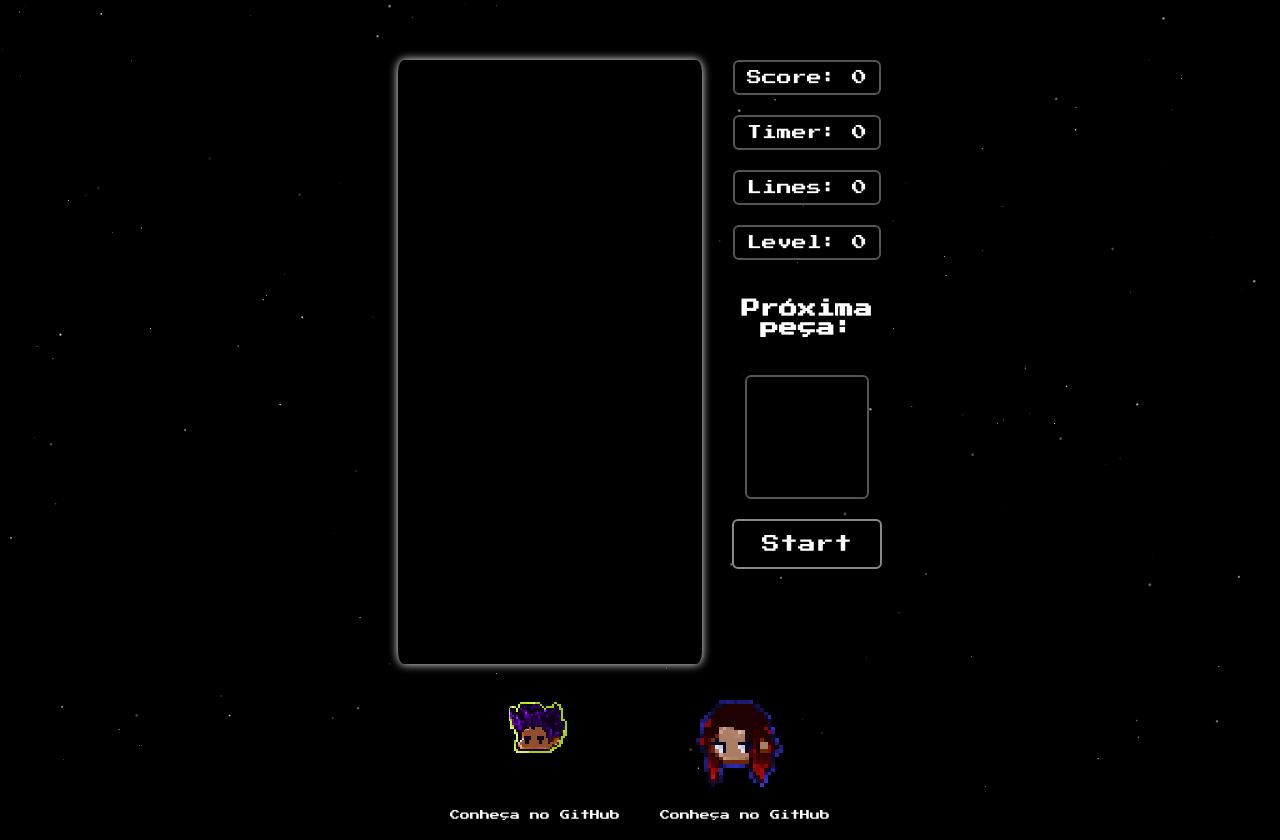
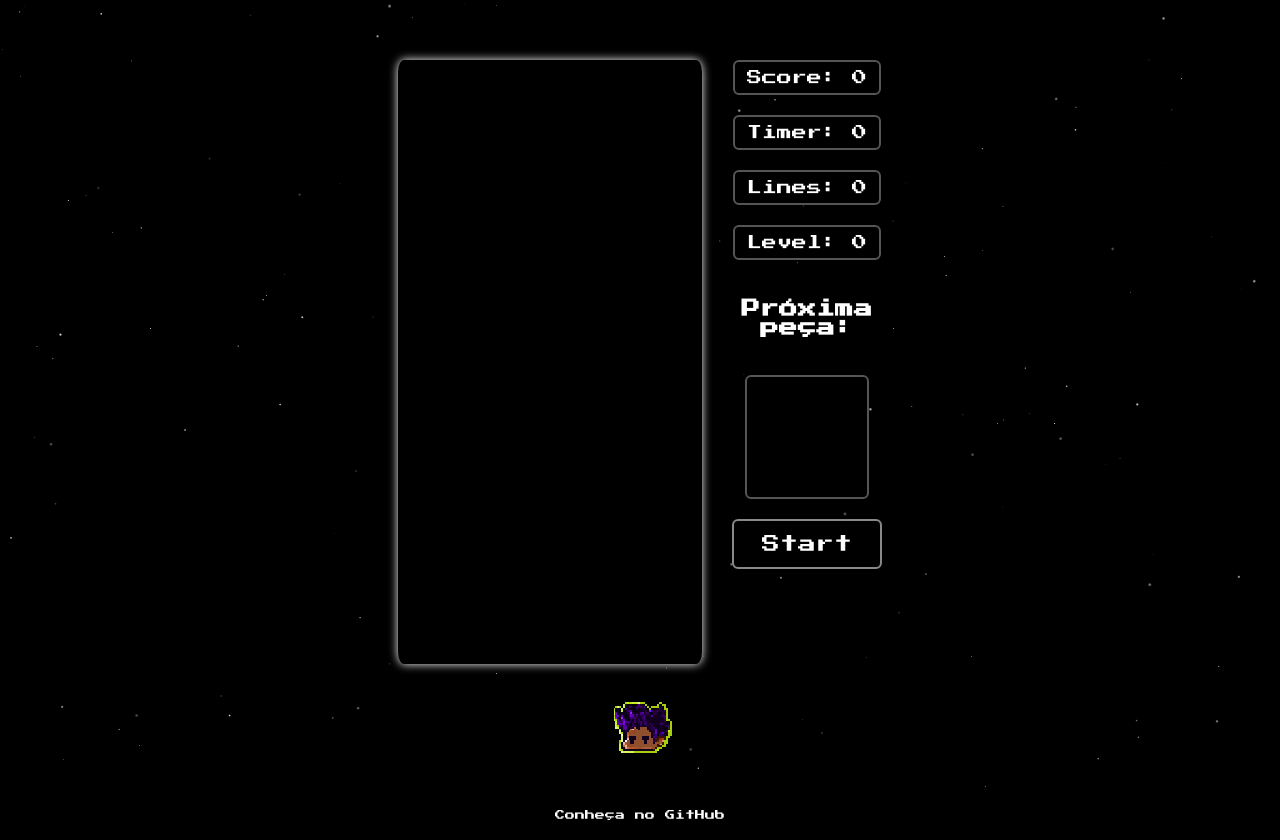
Before and after one commit to eduubxart/blockpieces, a website built with Vite: page src/pages/game.html in a window 1280 px wide. Built offline with nearby package versions, Linux system fonts and the light colour scheme.

Commit message:
atualizando

```diff
--- a/src/pages/game.html
+++ b/src/pages/game.html
@@ -57,13 +57,6 @@
       </a>
       <p class="avatar-text">Conheça no GitHub</p>
     </div>
-
-    <div class="avatar-block">
-      <a href="https://github.com/Suzii19" target="_blank">
-        <img src="/assets/pixelart/theszi.gif" class="avatarsuzi">
-      </a>
-      <p class="avatar-text">Conheça no GitHub</p>
-    </div>
   </div>
 
   <!-- Scripts -->
```
Also changed, not shown: src/pages/entrada.html (+1 -2 lines), 1 other file.
